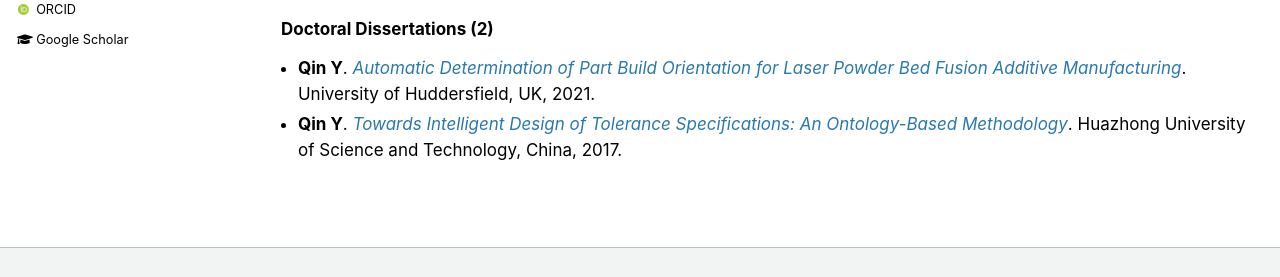
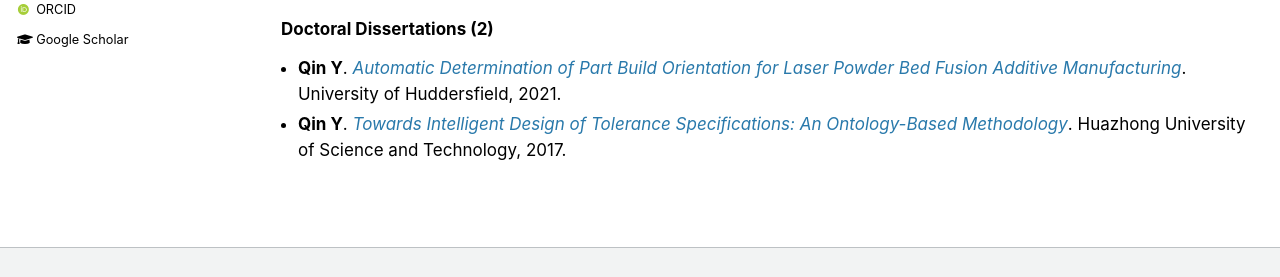
Before and after one commit to yuchu-qin/yuchu-qin.github.io, a Jekyll site: the page built from _pages/publications.md, in a window 1280 px wide and 900 px high, scrolled down 4728 px. Shown: the part 541-818 px from the top of the window. Built offline with Jekyll 4.4.1, drawn with Linux system fonts in a browser that asks for light colours; some web fonts are replaced; our own code applies the rules of GitHub Pages for plain Markdown files; some of the changed text lies outside the part shown.

Commit message:
Update publications.md

```diff
--- a/_pages/publications.md
+++ b/_pages/publications.md
@@ -16,7 +16,7 @@ author_profile: true
 - **Qin Y**, Lou S*, Shi P, Qi Q, Zeng W, Scott PJ, Jiang X. [Optimisation of process parameters for improving surface quality in laser powder bed fusion](https://link.springer.com/article/10.1007/s00170-023-12826-8). _The International Journal of Advanced Manufacturing Technology_, 2024, 130: 2833-2845.
 
 ### 2023 (9):
-- Shi P, Qi Q*, **Qin Y**,Meng F, Lou S, Scott PJ, Jiang X. [Learn to Rotate: Part Orientation for Reducing Support Volume via Generalizable Reinforcement Learning](https://ieeexplore.ieee.org/abstract/document/10054468). _IEEE Transactions on Industrial Informatics_, 2023, 19(12): 11687-11700.
+- Shi P, Qi Q*, **Qin Y**, Meng F, Lou S, Scott PJ, Jiang X. [Learn to Rotate: Part Orientation for Reducing Support Volume via Generalizable Reinforcement Learning](https://ieeexplore.ieee.org/abstract/document/10054468). _IEEE Transactions on Industrial Informatics_, 2023, 19(12): 11687-11700.
 - **Qin Y**, Qi Q*, Shi P, Scott PJ, Jiang X. [A multi-criterion three-way decision-making method under linguistic interval-valued intuitionistic fuzzy environment](https://link.springer.com/article/10.1007/s12652-022-04102-6). _Journal of Ambient Intelligence and Humanized Computing_, 2023, 14: 13915-13929.
 - Zhong Y, Lu Z, Li Y*, **Qin Y**, Huang M. [An Improved Interval-Valued Hesitant Fuzzy Weighted Geometric Operator for Multi-Criterion Decision-Making](https://www.mdpi.com/2227-7390/11/16/3561). _Mathematics_, 2023, 11(16): 3561.
 - **Qin Y**, Qi Q*, Shi P, Scott PJ, Jiang X. [A Novel Weighted Averaging Operator of Linguistic Interval-Valued Intuitionistic Fuzzy Numbers for Cognitively Inspired Decision-Making](https://link.springer.com/article/10.1007/s12559-023-10167-y). _Cognitive Computation_, 2023, 15: 2101-2119.
@@ -108,5 +108,5 @@ author_profile: true
 - Zhong Y, Huang M, **Qin Y**. _Knowledge Representation of Geometrical Product Specifications and Verification_. Xidian University Press, 2013.
 
 ### Doctoral Dissertations (2)
-- **Qin Y**. [_Automatic Determination of Part Build Orientation for Laser Powder Bed Fusion Additive Manufacturing_](https://eprints.hud.ac.uk/id/eprint/35529/). University of Huddersfield, UK, 2021.
-- **Qin Y**. [_Towards Intelligent Design of Tolerance Specifications: An Ontology-Based Methodology_](https://cdmd.cnki.com.cn/Article/CDMD-10487-1018784432.htm). Huazhong University of Science and Technology, China, 2017.
+- **Qin Y**. [_Automatic Determination of Part Build Orientation for Laser Powder Bed Fusion Additive Manufacturing_](https://eprints.hud.ac.uk/id/eprint/35529/). University of Huddersfield, 2021.
+- **Qin Y**. [_Towards Intelligent Design of Tolerance Specifications: An Ontology-Based Methodology_](https://cdmd.cnki.com.cn/Article/CDMD-10487-1018784432.htm). Huazhong University of Science and Technology, 2017.
```
